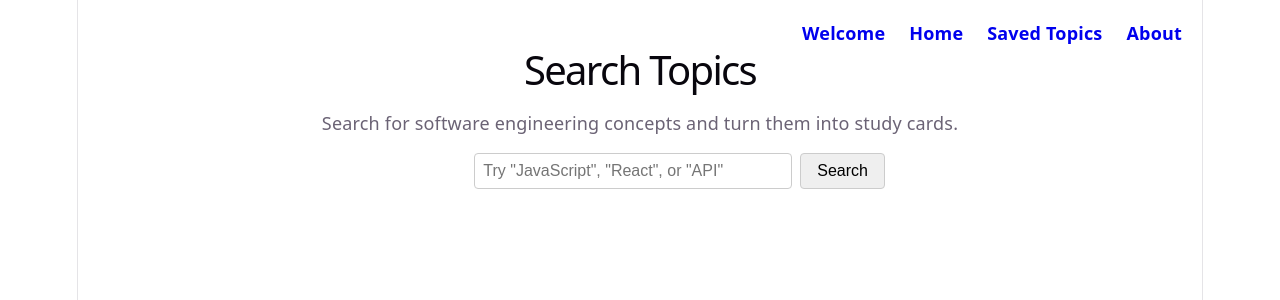
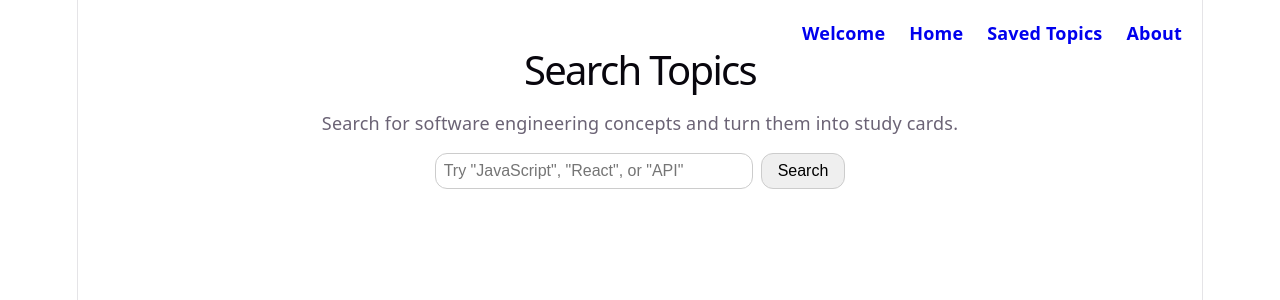
Before and after one commit to Mia-Cran/software-engineering-study-tracker, a React (Vite) app: page /home in a window 1280 px wide. Shown: the top 300 px of the page. Built offline with nearby package versions, Linux system fonts and the light colour scheme.

Commit message:
Style welcome and home pages

```diff
--- a/src/App.css
+++ b/src/App.css
@@ -30,44 +30,3 @@
   line-height: 1.5;
 
 }
-.home {
-  width: 100%;
-  max-width: 700px;
-  display: flex;
-  flex-direction: column;
-  gap: 16px;
-  text-align: center;
-}
-.home__title {
-  margin: 0;
-  font-size: 40px;
-  line-height: 1.2;
-
-}
-.home__description {
-  margin: 0;
-  font-size: 18px;
-  line-height: 1.5;
-
-}
-.home__form {
-  display: flex;
-  gap: 8px;
-  margin-left: auto;
-  margin-right: 105px;
-
-}
-.home__input {
-  width: 300px;
-  padding: 8px;
-  font-size: 16px;
-  border: 1px solid #ccc;
-  border-radius: 4px;
-}
-.home__button {
-  padding: 8px 16px;
-  font-size: 16px;
-  border: 1px solid #ccc;
-  border-radius: 4px;
-  cursor: pointer;
-}
--- a/src/components/Header/Header.jsx
+++ b/src/components/Header/Header.jsx
@@ -8,13 +8,13 @@ function Header() {
            <Link className="header__link" to="/">
             Welcome
             </Link>
-           <Link className="header__link" to="/">
+           <Link className="header__link" to="/home">
             Home
             </Link>
-           <Link className="header__link" to="/">
+           <Link className="header__link" to="/saved">
            Saved Topics
             </Link>
-           <Link className="header__link" to="/">
+           <Link className="header__link" to="/about">
            About
            </Link>
         </nav>
--- /dev/null
+++ b/src/pages/HomePage/HomePage.css
@@ -0,0 +1,57 @@
+.home {
+  width: 100%;
+  max-width: 700px;
+  display: flex;
+  flex-direction: column;
+  gap: 16px;
+  text-align: center;
+}
+.home__title {
+  margin: 0;
+  font-size: 40px;
+  line-height: 1.2;
+
+}
+.home__description {
+  margin: 0;
+  font-size: 18px;
+  line-height: 1.5;
+
+}
+.home__form {
+  display: flex;
+  gap: 8px;
+  justify-content: center;
+
+}
+.home__input {
+  width: 300px;
+  padding: 8px;
+  font-size: 16px;
+  border: 1px solid #ccc;
+  border-radius: 12px;
+}
+.home__button {
+  padding: 8px 16px;
+  font-size: 16px;
+  border: 1px solid #ccc;
+  border-radius: 12px;
+  cursor: pointer;
+}
+.home__loading {
+  margin: 0;
+  font-size: 16px;
+}
+
+.home__error {
+  margin: 0;
+  font-size: 16px;
+  font-weight: 600;
+}
+.home__card {
+   padding: 24px;
+   border: 1px solid #ccc;
+   border-radius: 12px;
+   text-align: left;
+
+}
--- a/src/pages/HomePage/HomePage.jsx
+++ b/src/pages/HomePage/HomePage.jsx
@@ -1,4 +1,5 @@
 import { useState } from "react";
+import "./HomePage.css";
 
 function HomePage() {
   const [searchQuery, setSearchQuery] = useState("");
@@ -61,10 +62,10 @@ function HomePage() {
       {error && <p className="home__error">{error}</p>}
 
       {topicResult && (
-        <article>
-         <h2>{topicResult.title}</h2>
-         <p>{topicResult.description}</p>
-         <p>{topicResult.extract}</p>
+        <article className="home__card">
+         <h2 className="home__card-title">{topicResult.title}</h2>
+         <p className="home__card-description">{topicResult.description}</p>
+         <p className="home__card-extract">{topicResult.extract}</p>
         </article>
       )}
     </section>
```
